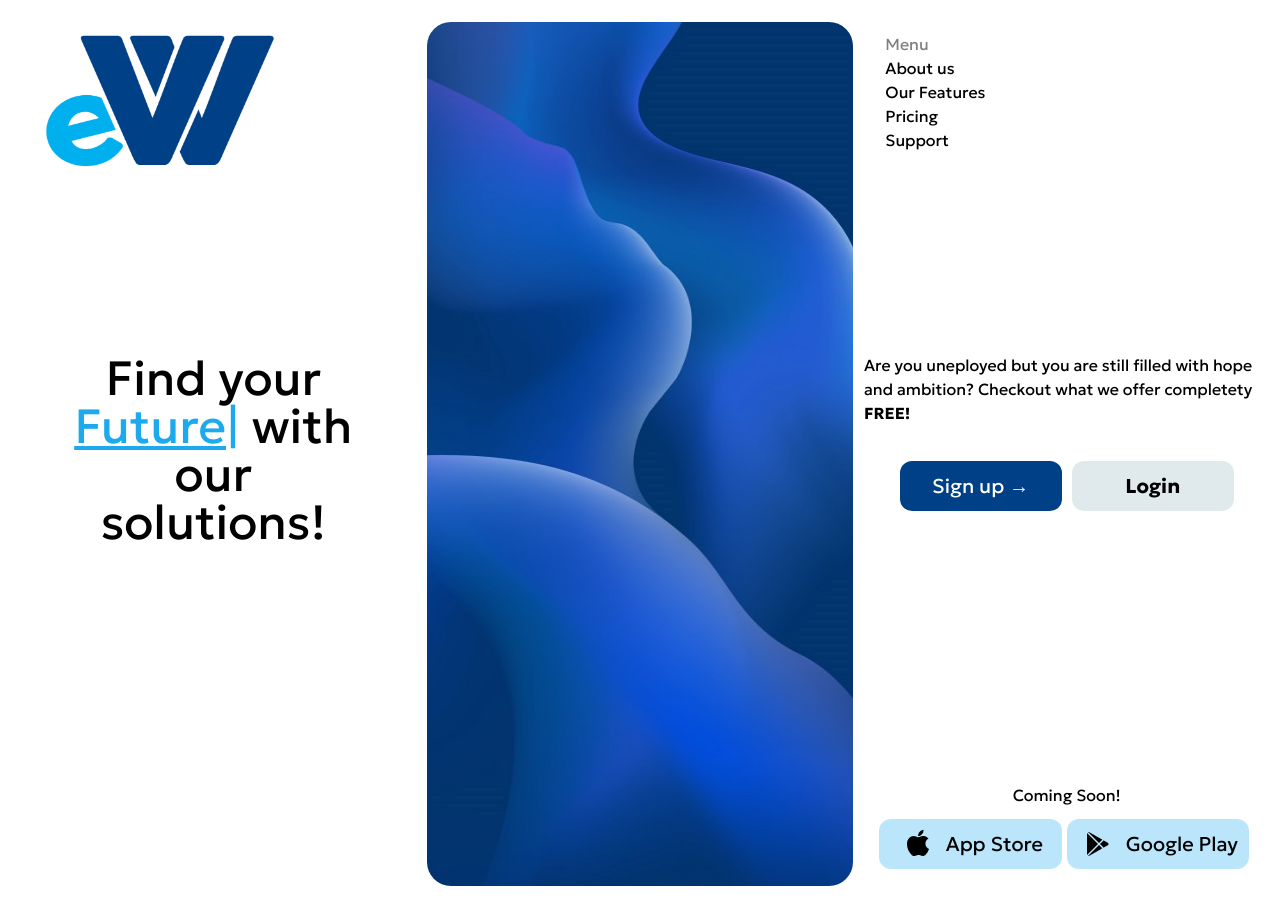
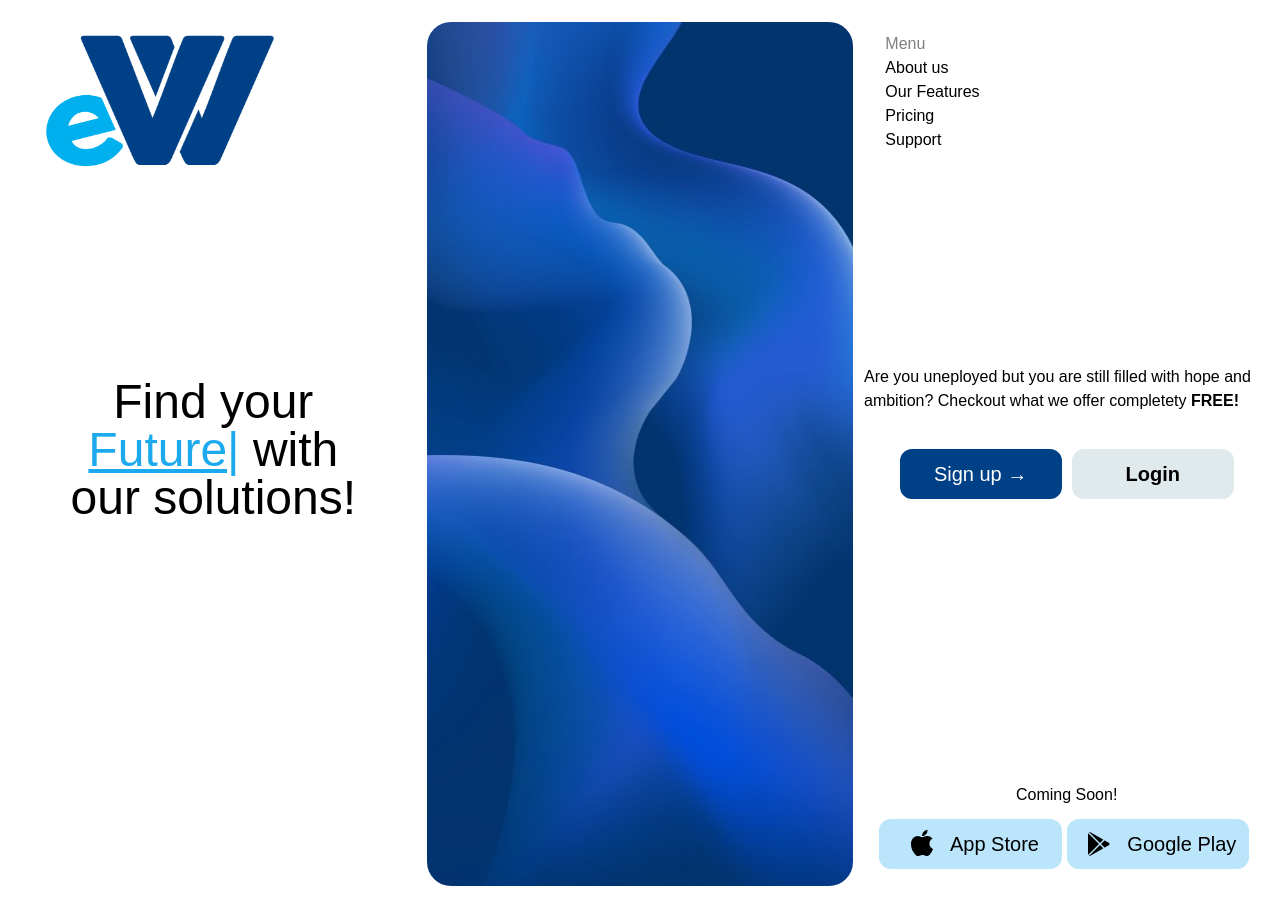
Before and after one commit to codebydean/eWorker, a React (Create React App) app: page / in a window 1280 px wide. Built offline with nearby package versions, Linux system fonts and the light colour scheme.

Commit message:
possible fix to font issue after deployment

```diff
--- a/src/App.js
+++ b/src/App.js
@@ -5,8 +5,7 @@
 import Landing from './components/LandingPage/LandingPage';
 import Dashboard from './components/Dashboard/Dashboard';
 import PageNotFound from './components/PageNotFound/PageNotFound';
-import './assets/styles/index.css'
-import './App.css'
+
 
 
 //React App initialization
--- a/src/assets/styles/index.css
+++ b/src/assets/styles/index.css
@@ -3,8 +3,7 @@
 @tailwind components;
 @tailwind utilities;
 
-@import url('https://fonts.googleapis.com/css2?family=Geologica:wght@100..900&display=swap');
-
-body {
-    font-family: 'Geologica', sans-serif;
+@font-face {
+    font-family: 'Geologica';
+    src: url('https://fonts.googleapis.com/css2?family=Geologica:wght@100..900&display=swap');
 }
```
